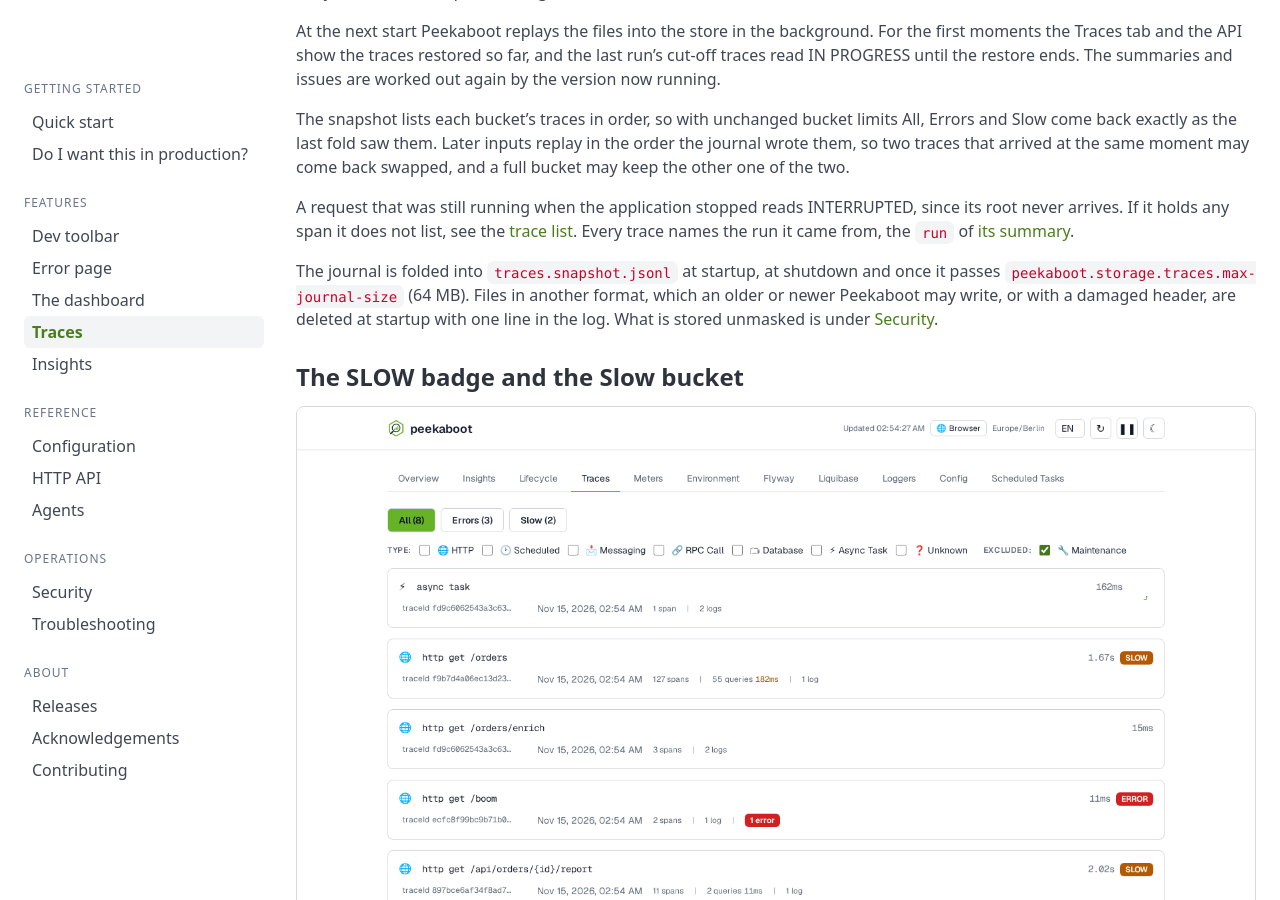
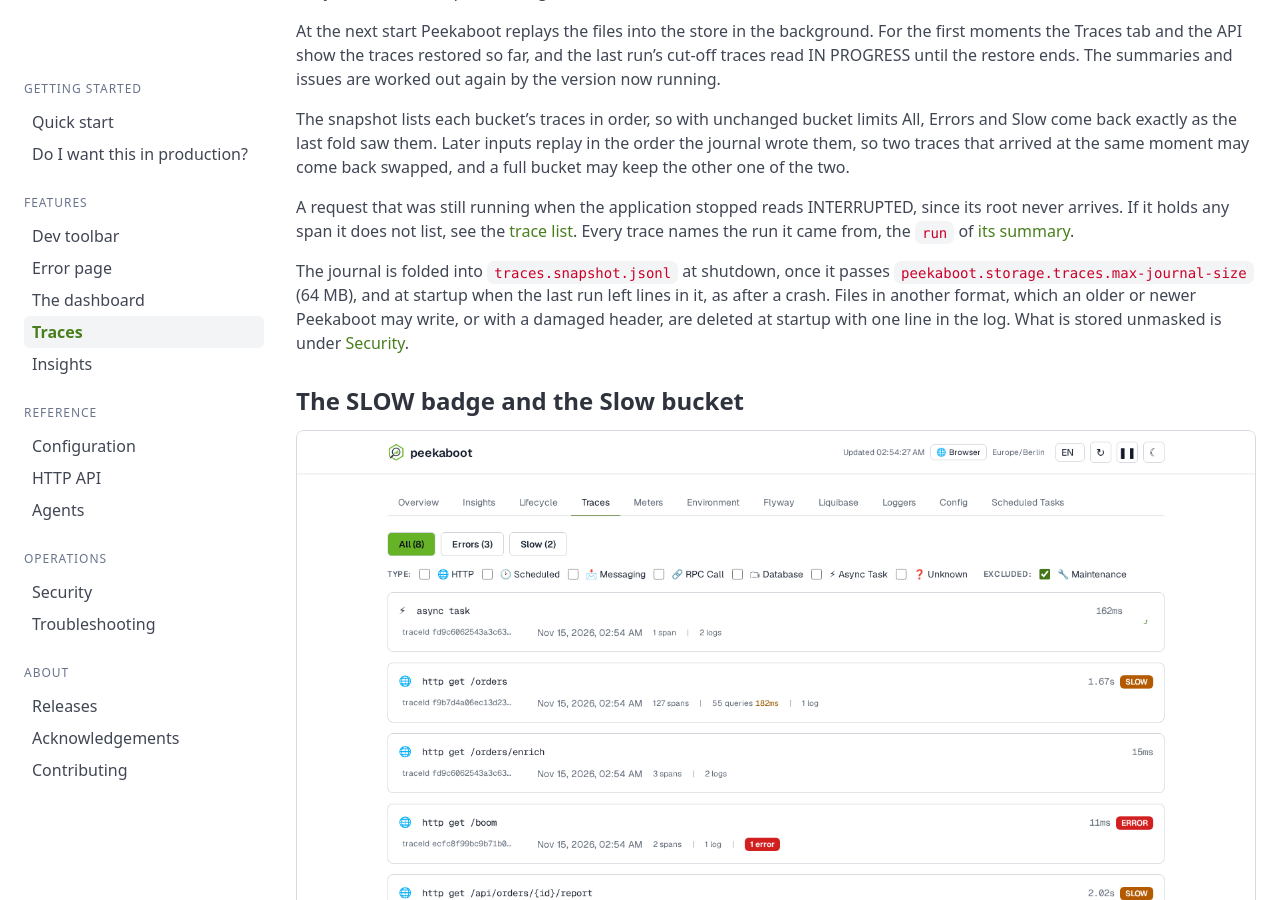
Before and after one commit to peekaboot-org/peekaboot-org.github.io, a Jekyll site: the page built from docs/traces.md, in a window 1280 px wide and 900 px high, scrolled down 8954 px. Built offline with Jekyll 4.4.1, drawn with Linux system fonts in a browser that asks for light colours.

Commit message:
docs: say when a fold runs and what it leaves out
A clean stop leaves nothing to fold at the next start, and a restore
skips a line the store refuses where it used to end.

```diff
--- a/docs/traces.md
+++ b/docs/traces.md
@@ -345,10 +345,11 @@ never arrives. If it holds any span it does not list, see the [trace
 list]({{ '/docs/api/' | relative_url }}#trace-list). Every trace names the run it came from, the
 `run` of [its summary]({{ '/docs/api/' | relative_url }}#summary-fields).
 
-The journal is folded into `traces.snapshot.jsonl` at startup, at shutdown and once it passes
-`peekaboot.storage.traces.max-journal-size` (64 MB). Files in another format, which an older or
-newer Peekaboot may write, or with a damaged header, are deleted at startup with one line in the
-log. What is stored unmasked is under [Security]({{ '/docs/security/' | relative_url }}#what-peekaboot-writes-to-disk).
+The journal is folded into `traces.snapshot.jsonl` at shutdown, once it passes
+`peekaboot.storage.traces.max-journal-size` (64 MB), and at startup when the last run left lines
+in it, as after a crash. Files in another format, which an older or newer Peekaboot may write, or
+with a damaged header, are deleted at startup with one line in the log. What is stored unmasked
+is under [Security]({{ '/docs/security/' | relative_url }}#what-peekaboot-writes-to-disk).
 
 ### The SLOW badge and the Slow bucket {#slow-badge-vs-slow-bucket}
 
```
Also changed, not shown: docs/security.md (+1 -1 lines), docs/troubleshooting.md (+1 -1 lines).
